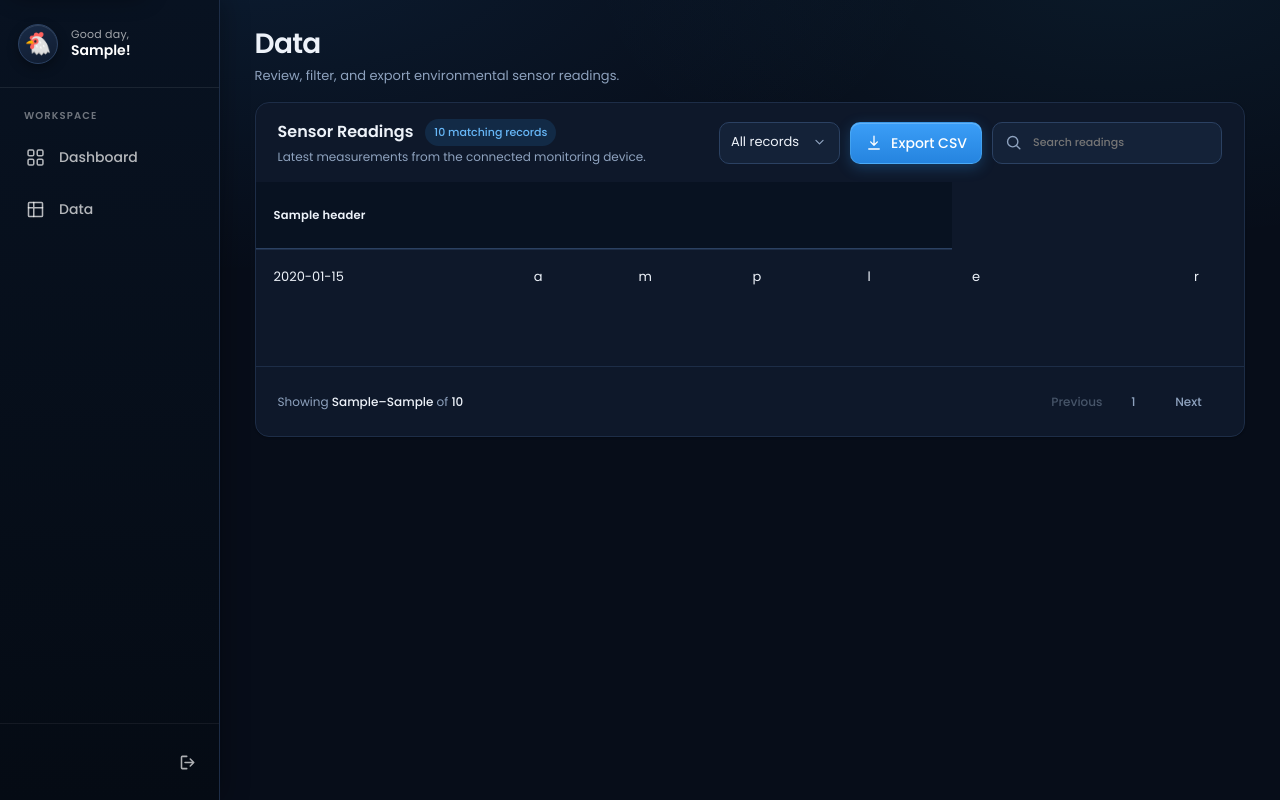
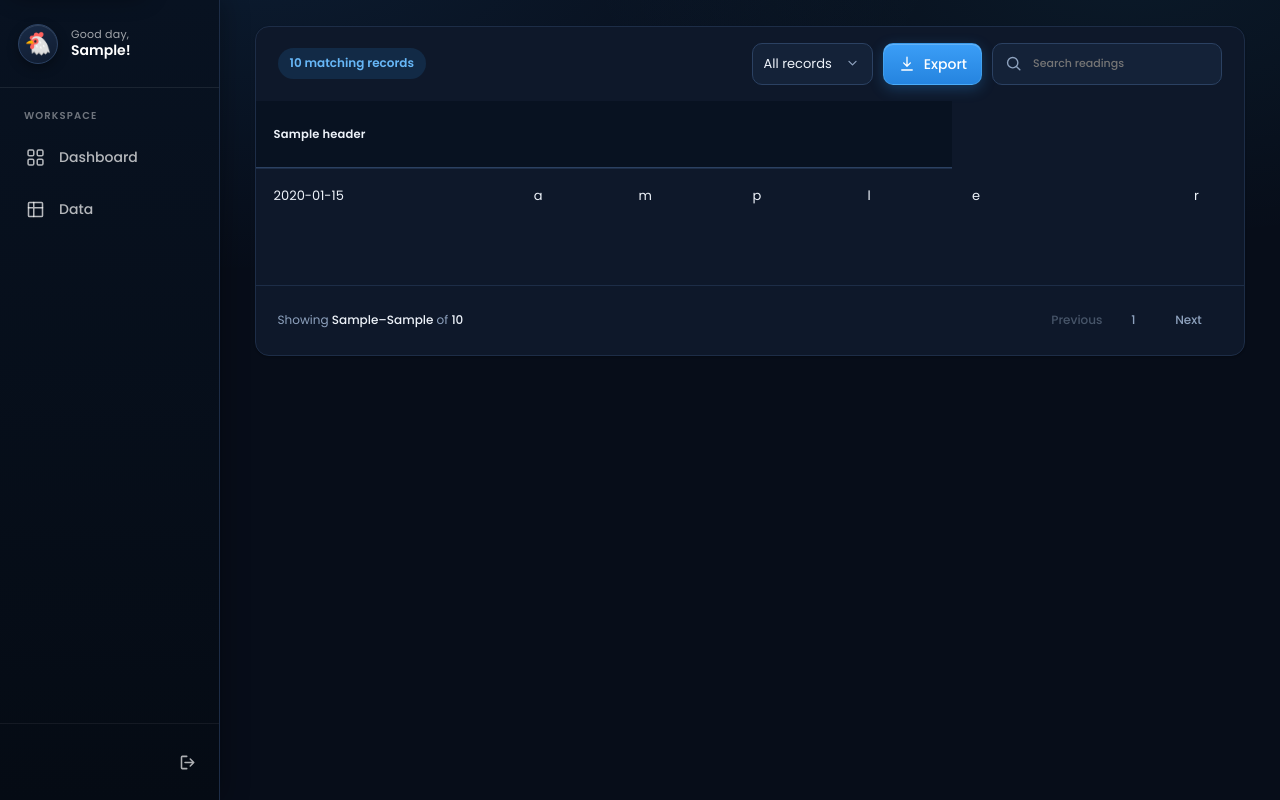
Before and after one commit to jarichooo/AirQualityMonitor, a Flask app: template web_app/templates/data.html in a window 1280 px wide. Run offline with Flask 3, Linux system fonts and the light colour scheme; the template is opened without the code that fills it: most values are stand-ins (such as "Sample title", 1, 10 or a date in 2020); lists and menus that the app fills with data are empty; some libraries are stand-ins or nearby versions.

Commit message:
Declutter data page header, move delete button next to export, and rename buttons

```diff
--- a/web_app/static/styles.css
+++ b/web_app/static/styles.css
@@ -776,8 +776,9 @@ body.sidebar-collapsed .main-content { margin-left: var(--sidebar-collapsed-widt
 .panel-heading-tools { display: flex; min-width: 0; align-items: flex-end; justify-content: flex-end; gap: 10px; }
 .panel-heading-tools > .date-filter,
 .panel-heading-tools > .custom-dates,
-.panel-heading-tools > .export-button { min-width: 0; flex: 0 1 auto; }
-.record-count { padding: 5px 9px; border-radius: 999px; background: var(--primary-soft); color: #67b7f7; font-size: 11px; font-weight: 500; white-space: nowrap; }
+.panel-heading-tools > .export-button,
+.panel-heading-tools > #delete-all-readings { min-width: 0; flex: 0 1 auto; }
+.record-count { padding: 6px 12px; border-radius: 999px; background: var(--primary-soft); color: #67b7f7; font-size: 12px; font-weight: 600; white-space: nowrap; }
 .field { display: grid; gap: 5px; color: var(--muted); font-size: 11px; font-weight: 500; }
 .field input { height: 42px; min-width: 0; padding: 8px 11px; border: 1px solid var(--border-strong); border-radius: 10px; background: var(--surface-elevated); color: var(--text); outline: none; transition: border-color 140ms ease, box-shadow 140ms ease; }
 .field input:hover { border-color: #3d567a; }
@@ -870,6 +871,7 @@ a.pagination-control:hover { border-color: var(--border-strong); background: var
     .panel-heading-tools { display: grid; width: 100%; grid-template-columns: minmax(0, 1fr) minmax(0, 1fr) minmax(0, 1.35fr); align-items: stretch; }
     .panel-heading-tools > .date-filter,
     .panel-heading-tools > .export-button,
+    .panel-heading-tools > #delete-all-readings,
     .panel-heading-tools > .search-field { width: 100%; min-width: 0; flex: none; }
     .panel-heading-tools > .custom-dates { width: 100%; min-width: 0; grid-column: 1 / -1; }
 }
--- a/web_app/templates/base.html
+++ b/web_app/templates/base.html
@@ -5,7 +5,7 @@
     <meta name="viewport" content="width=device-width, initial-scale=1.0">
     <meta name="theme-color" content="#0b1220">
     <title>{{ page_name }} - Henvironment</title>
-    <link rel="stylesheet" href="{{ url_for('static', filename='styles.css', v='dark-mode-15') }}">
+    <link rel="stylesheet" href="{{ url_for('static', filename='styles.css', v='dark-mode-16') }}">
 </head>
 <body class="page-{{ page_name|lower }}">
     <a class="skip-link" href="#main-content">Skip to content</a>
--- a/web_app/templates/data.html
+++ b/web_app/templates/data.html
@@ -2,16 +2,6 @@
 
 {% block content %}
 <form class="data-page-form" id="data-filters" method="get">
-    <div class="page-heading">
-        <div class="page-heading-copy">
-            <h1>Data</h1>
-            <p>Review, filter, and export environmental sensor readings.</p>
-        </div>
-        {% if session.get('role') == 'admin' %}
-        <button class="button button-danger" id="delete-all-readings" type="button" aria-haspopup="dialog" aria-controls="delete-readings-dialog" disabled>Delete readings</button>
-        {% endif %}
-    </div>
-
     {% for category, message in get_flashed_messages(with_categories=true) %}
     <p class="data-notice data-notice-{{ category }}" role="{{ 'alert' if category == 'error' else 'status' }}">{{ message }}</p>
     {% endfor %}
@@ -19,8 +9,7 @@
         <div class="data-panel-heading">
             <div class="panel-heading-summary">
                 <div class="panel-heading-copy">
-                    <div class="panel-heading-title"><h2 id="sensor-readings-title">Sensor Readings</h2><span class="record-count">{{ total }} matching record{% if total != 1 %}s{% endif %}</span></div>
-                    <p>Latest measurements from the connected monitoring device.</p>
+                    <div class="panel-heading-title"><h2 id="sensor-readings-title" class="sr-only">Sensor Readings</h2><span class="record-count">{{ total }} matching record{% if total != 1 %}s{% endif %}</span></div>
                 </div>
             </div>
             <div class="panel-heading-tools">
@@ -49,9 +38,12 @@
                     <label class="field"><span>Start date</span><input type="date" name="start_date" value="{{ filters.start_date }}"></label>
                     <label class="field"><span>End date</span><input type="date" name="end_date" value="{{ filters.end_date }}"></label>
                 </div>
-                <a class="button button-primary export-button" id="export-button" href="{{ export_url }}" data-default-label="Export CSV">
-                    <svg viewBox="0 0 24 24" aria-hidden="true"><path d="M12 3v12M7.5 10.5 12 15l4.5-4.5M5 20h14"/></svg><span>Export CSV</span>
+                <a class="button button-primary export-button" id="export-button" href="{{ export_url }}" data-default-label="Export">
+                    <svg viewBox="0 0 24 24" aria-hidden="true"><path d="M12 3v12M7.5 10.5 12 15l4.5-4.5M5 20h14"/></svg><span>Export</span>
                 </a>
+                {% if session.get('role') == 'admin' %}
+                <button class="button button-danger" id="delete-all-readings" type="button" aria-haspopup="dialog" aria-controls="delete-readings-dialog" disabled>Delete records</button>
+                {% endif %}
                 <label class="field search-field">
                     <span class="sr-only">Search readings</span>
                     <span class="search-control">
--- a/web_app/test_app.py
+++ b/web_app/test_app.py
@@ -44,7 +44,7 @@ class AppTestCase(unittest.TestCase):
             self.assertIn(b"Sensor Readings", page.data)
             self.assertIn(b"data-custom-select", page.data)
             self.assertIn(b"panel-heading-tools", page.data)
-            self.assertIn(b"Export CSV", page.data)
+            self.assertIn(b"Export", page.data)
             self.assertNotIn(b"page-heading-actions", page.data)
             self.assertNotIn(b'name="per_page"', page.data)
             self.assertNotIn(b">Apply<", page.data)
```
